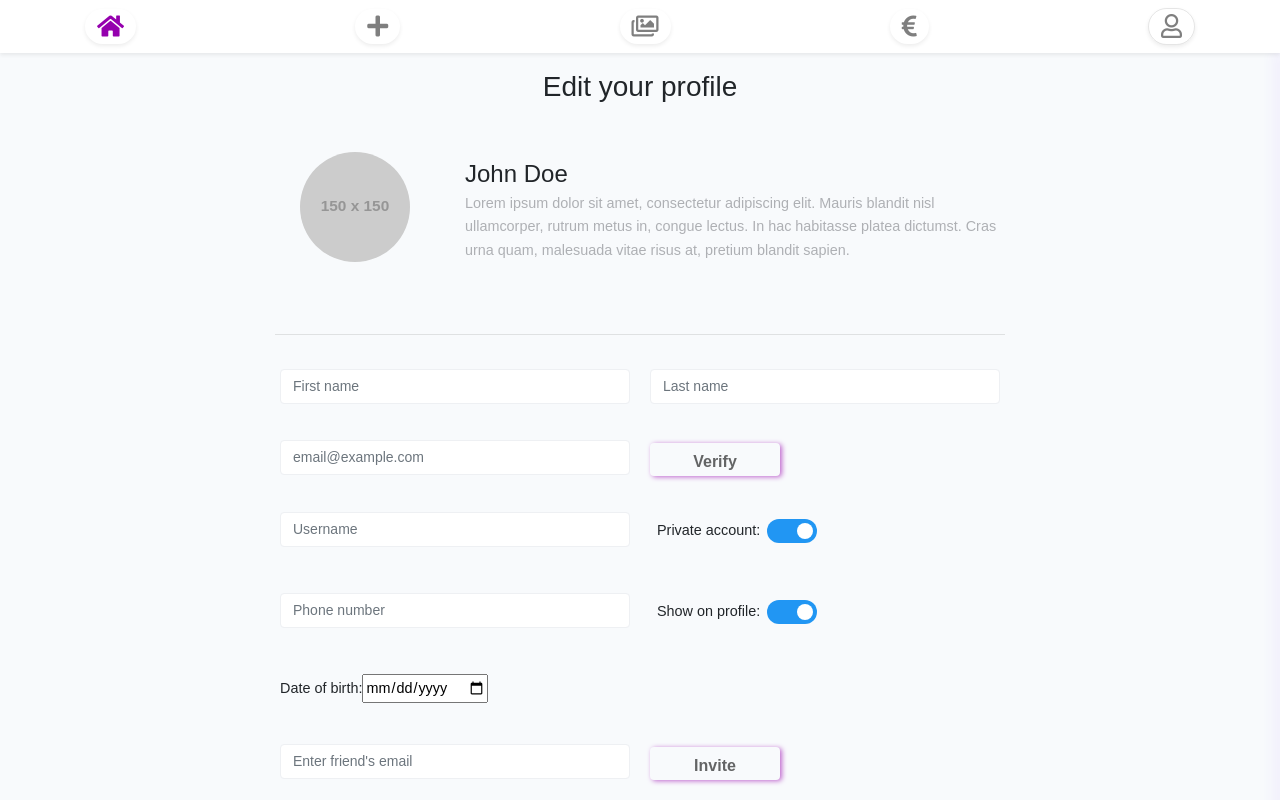
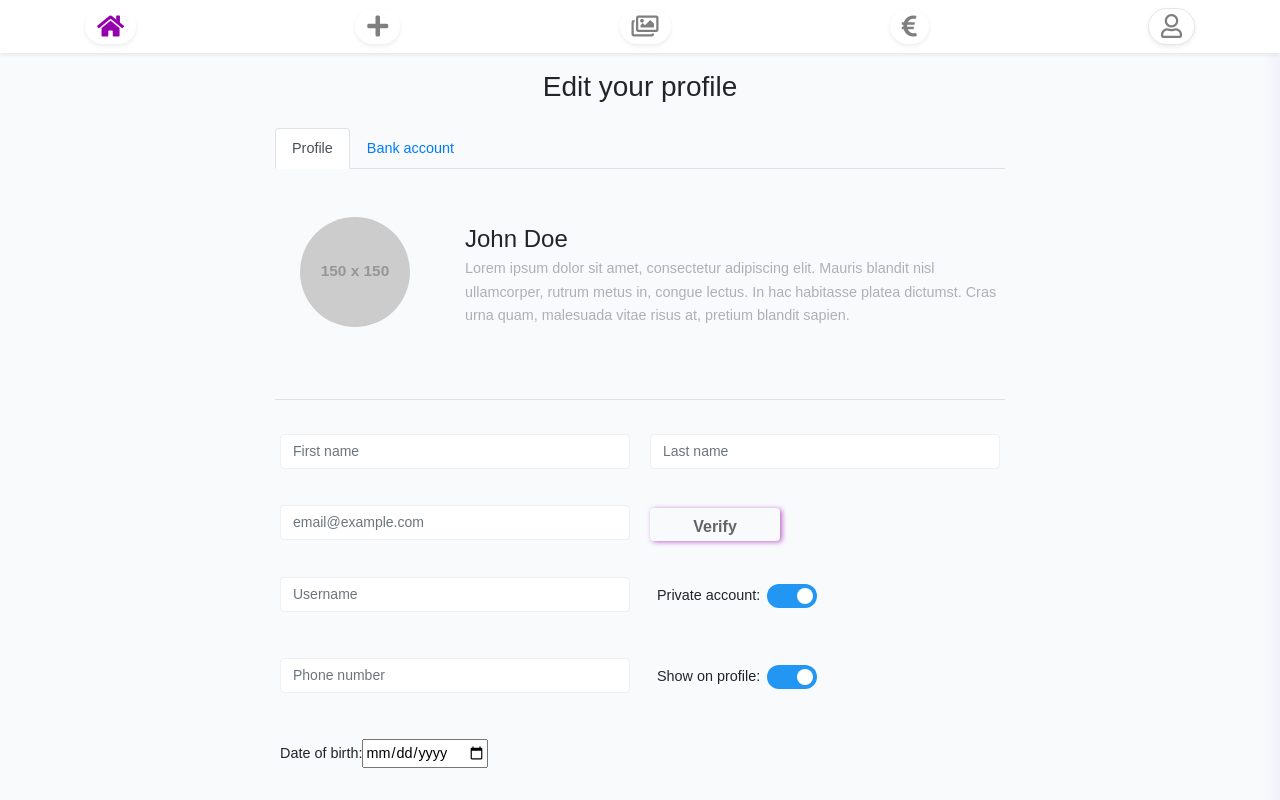
Before and after one commit to Addd12/TheatrePlatform, a Vue app: page /account/settings in a window 1280 px wide. Shown: the top 800 px of the page. Built offline with nearby package versions, Linux system fonts and the light colour scheme; grey boxes are pictures that could not be loaded.

Commit message:
added extra profile settings and bank details

```diff
--- a/package.json
+++ b/package.json
@@ -8,6 +8,7 @@
     "lint": "vue-cli-service lint"
   },
   "dependencies": {
+    "bootstrap-select-country": "^4.2.0",
     "core-js": "^3.6.5",
     "jquery": "^3.6.0",
     "vue": "^3.0.0",
@@ -37,7 +38,9 @@
     "parserOptions": {
       "parser": "babel-eslint"
     },
-    "rules": {"no-unused-vars": "off"}
+    "rules": {
+      "no-unused-vars": "off"
+    }
   },
   "browserslist": [
     "> 1%",
--- a/src/components/creator/Settings.vue
+++ b/src/components/creator/Settings.vue
@@ -3,8 +3,18 @@
     <div class="row justify-content-center">
         <div class="col-12 col-lg-10 col-xl-8 mx-auto">
             <h2 class="h3 mb-4 page-title">Edit your profile</h2>
+            <ul class="nav nav-tabs" id="myTab" role="tablist">
+                <li class="nav-item">
+                    <a class="nav-link active" id="profile-tab" data-toggle="tab" href="#profile" role="tab" aria-controls="profile" aria-selected="true">Profile</a>
+                </li>
+                <li class="nav-item">
+                    <a class="nav-link" id="bank-tab" data-toggle="tab" href="#bank" role="tab" aria-controls="bank" aria-selected="false">Bank account</a>
+                </li>
+            </ul>
             <div class="my-4">
                 <form>
+                    <div class="tab-content" id="nav-tabContent">
+                        <div class="tab-pane fade show active" id="profile" role="tabpanel" aria-labelledby="profile-tab">
                             <div class="row mt-5 align-items-center">
                                 <div class="col-md-3 text-center mb-5">
                                     <div class="avatar avatar-xl">
@@ -129,7 +139,37 @@
                                             <button type="submit" class="btn fromSubmitBtnStyle">Delete</button>
                                         </div>
                                     </div>
+                                </div>
+                            </div>
+                        </div>
+                        <div class="tab-pane fade" id="bank" role="tabpanel" aria-labelledby="bank-tab">
+                            <form>
+                                <div class="form-row">
+                                    <div class="form-group col-md-6">
+                                        <input type="text" id="firstname" class="form-control" placeholder="First name" required/>
+                                    </div>
+                                    <div class="form-group col-md-6">
+                                        <input type="text" id="lastname" class="form-control" placeholder="Last name" required/>
+                                    </div>
+                                </div>
+                                <input type="text" id="iban" class="form-control" placeholder="IBAN" required/>
+                                <div class="form-row">
+                                    <div class="form-group col-md-6">
+                                        <select id="country" name="country">
+                                            <option value="Afganistan">Afghanistan</option>
+                                            <option value="Albania">Albania</option>
+                                            <option value="Algeria">Algeria</option>
+                                            <option value="American Samoa">American Samoa</option>
+                                            <option value="Andorra">Andorra</option>
+                                            <option value="Angola">Angola</option>
+                                        </select>
+                                    </div>
+                                    <div class="form-group col-md-6">
+                                        <input type="text" id="swift" class="form-control" placeholder="SWIFT/BIC" required/>
+                                    </div>
+                                </div>
 
+                            </form>
                         </div>
                     </div>
                     <hr>
@@ -151,7 +191,6 @@ export default {
   name: "Settings",
 
 }
-
 </script>
 
 <style scoped>
@@ -220,7 +259,6 @@ img {
   -webkit-transition: .4s;
   transition: .4s;
 }
-
 .slider:before {
   position: absolute;
   content: "";
```
Also changed, not shown: 1 other file (tests, documents, lock files or other folders). Lines whose indentation alone changed are shown as unchanged.
